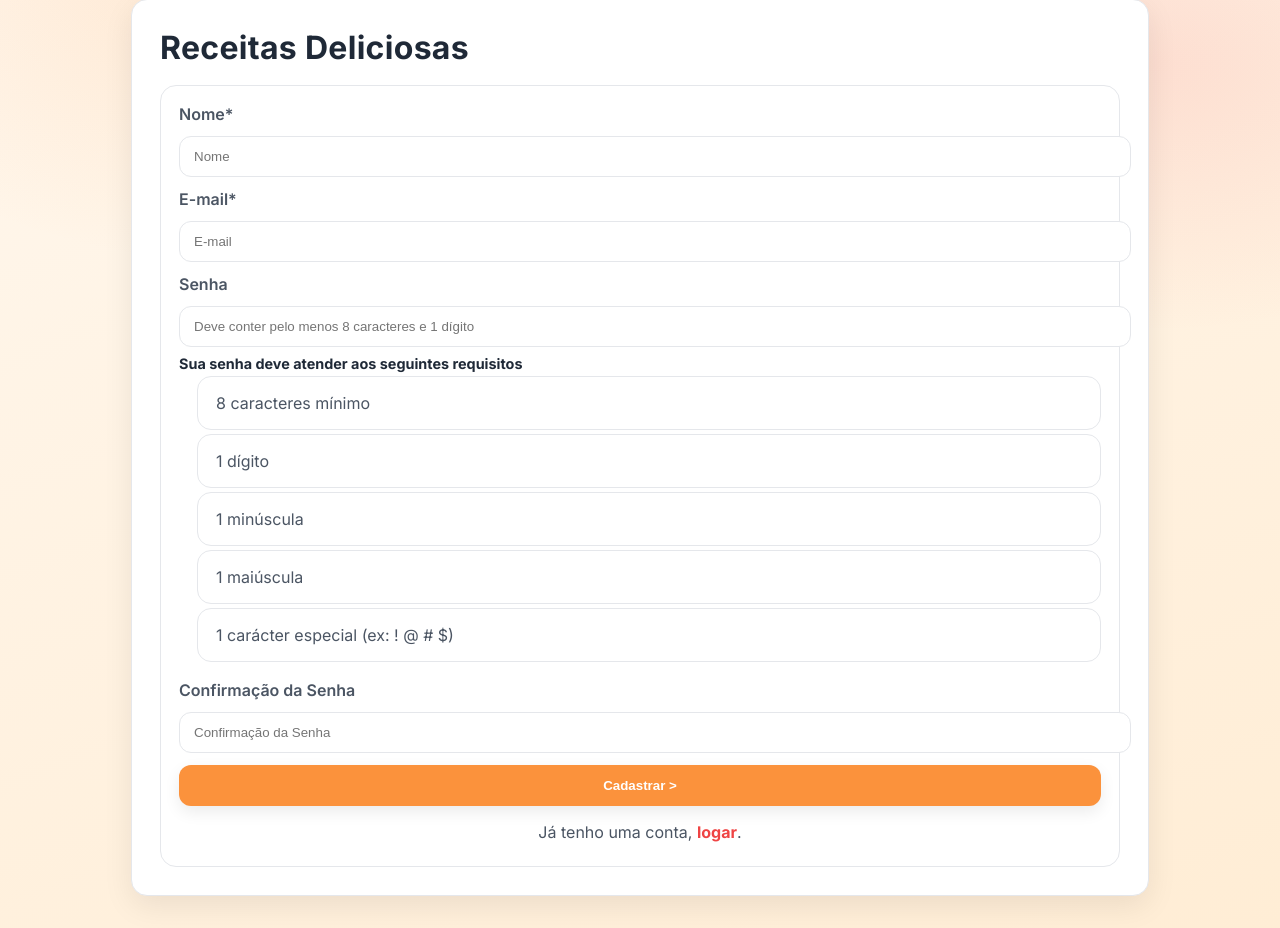
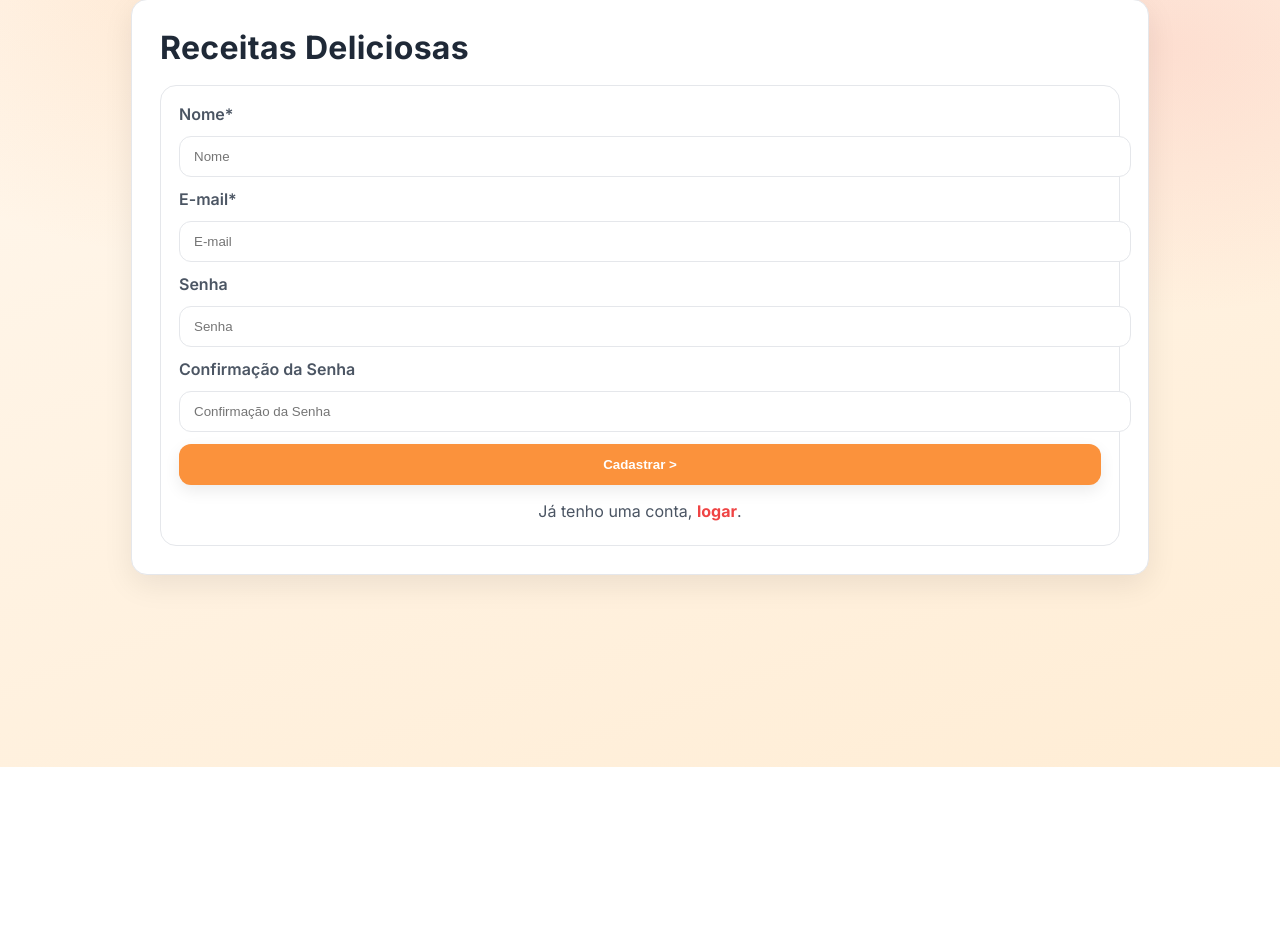
Before and after one commit to jeffersonanjos/projeto-psi, a Flask app: page / in a window 1280 px wide. Shown: the part 33-961 px from the top of the page. After the commit the page ends 800 px from the top, so only its background shows below. Run offline with Flask 3, Linux system fonts and the light colour scheme.

Commit message:
Remove password requirements UI and placeholder text (#3)
Co-authored-by: Cursor Agent <cursoragent@cursor.com>

```diff
--- a/static/style.css
+++ b/static/style.css
@@ -196,24 +196,7 @@ textarea {
   display: grid;
   gap: 12px;
 }
-.password-rules {
-  margin-top: -4px;
-}
-.password-rules p {
-  margin: 0 0 4px 0;
-  font-weight: 700;
-  font-size: 0.9rem;
-}
-.requirements-list {
-  margin: 0 0 6px 0;
-  padding-left: 18px;
-  color: var(--muted);
-  list-style: disc inside;
-  display: block;
-}
-.requirements-list li {
-  margin: 4px 0;
-}
+/* removed password requirements UI styles */
 .auth-footer {
   text-align: center;
   color: var(--muted);
--- a/templates/index.html
+++ b/templates/index.html
@@ -53,18 +53,7 @@
                     <input type="email" id="email" name="email" placeholder="E-mail" required>
 
                     <label for="senha">Senha</label>
-                    <input type="password" id="senha" name="senha" placeholder="Deve conter pelo menos 8 caracteres e 1 dígito" required>
-
-                    <div class="password-rules">
-                        <p>Sua senha deve atender aos seguintes requisitos</p>
-                        <ul class="requirements-list">
-                            <li>8 caracteres mínimo</li>
-                            <li>1 dígito</li>
-                            <li>1 minúscula</li>
-                            <li>1 maiúscula</li>
-                            <li>1 carácter especial (ex: ! @ # $)</li>
-                        </ul>
-                    </div>
+                    <input type="password" id="senha" name="senha" placeholder="Senha" required>
 
                     <label for="confirmacao_senha">Confirmação da Senha</label>
                     <input type="password" id="confirmacao_senha" name="confirmacao_senha" placeholder="Confirmação da Senha">
```
